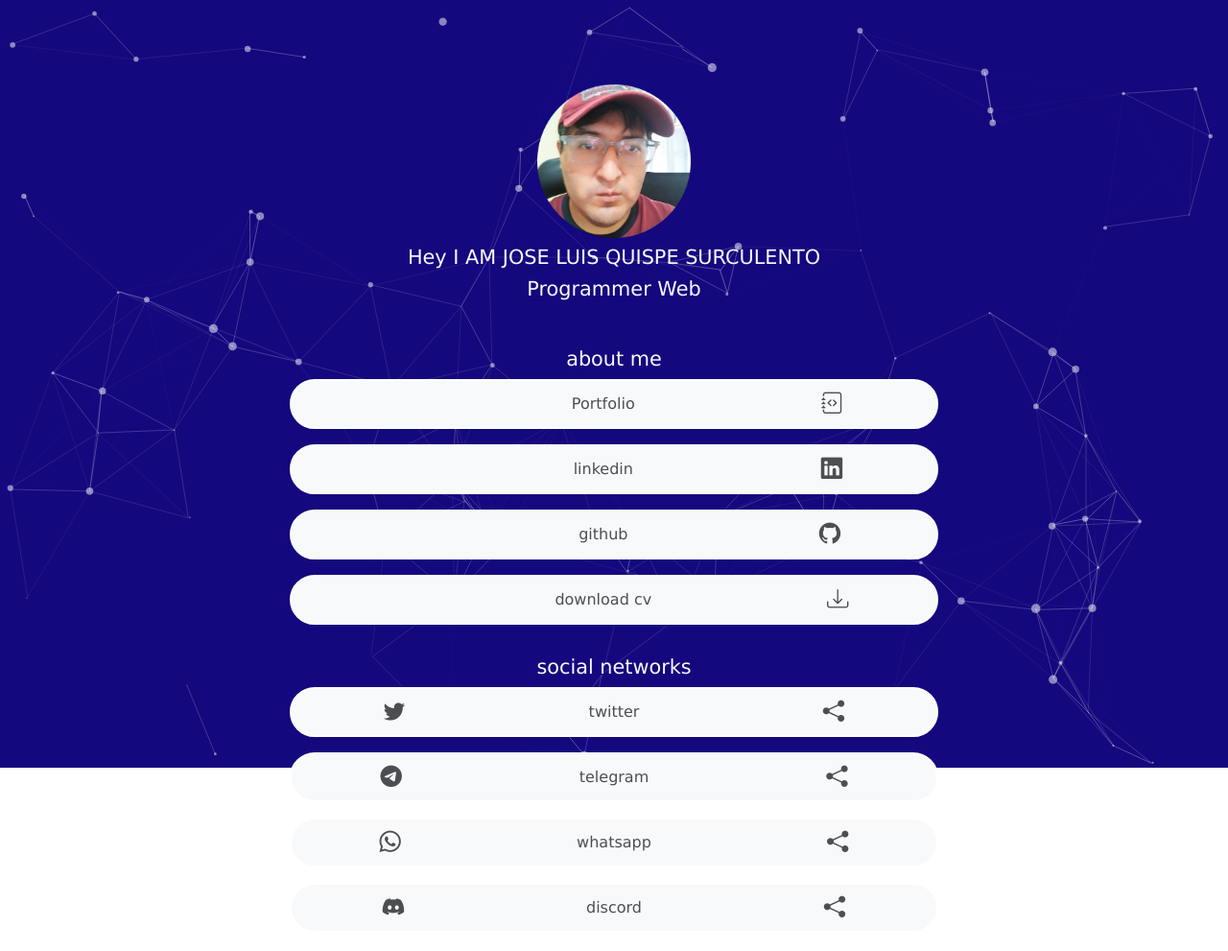
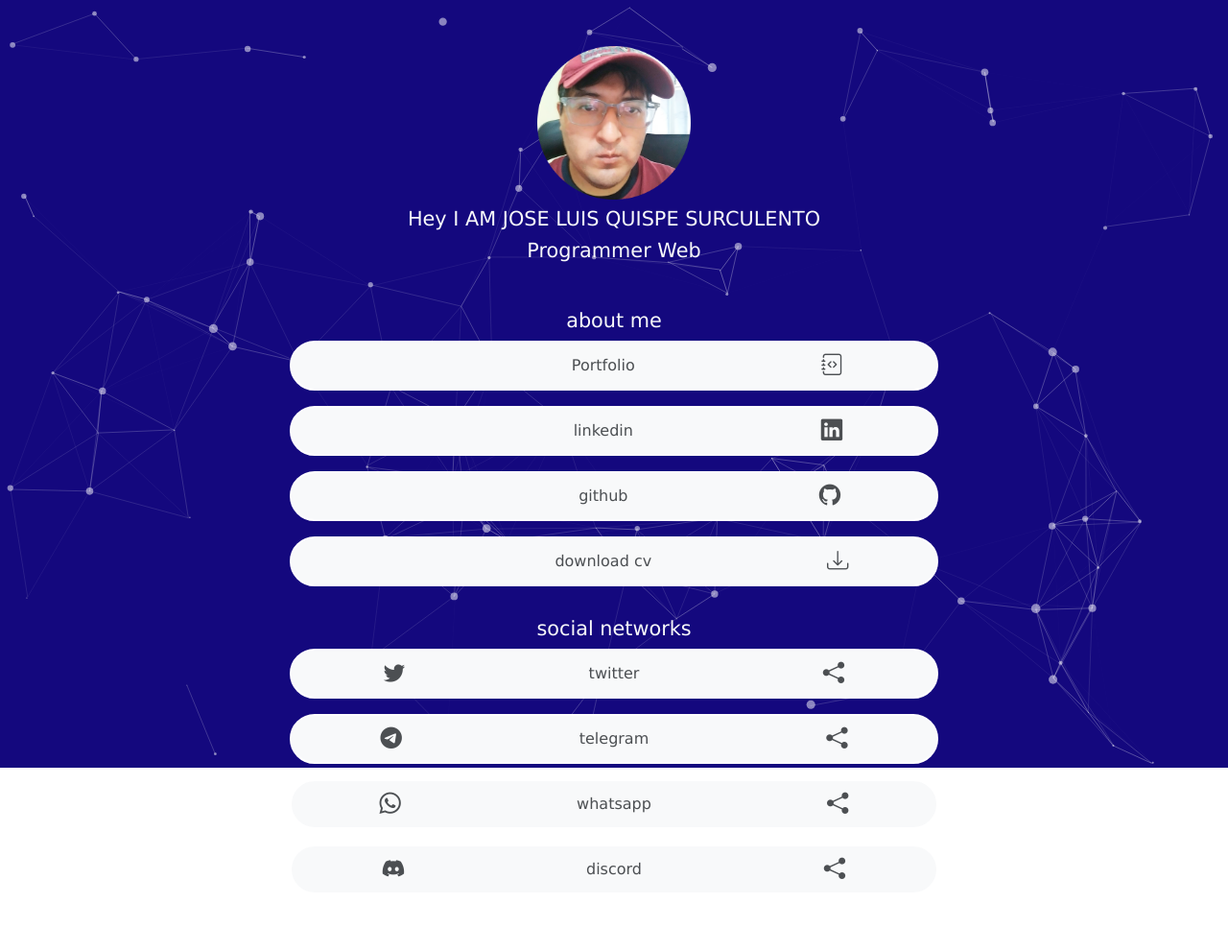
Before and after one commit to joseluisx10/portal-jose, a plain HTML site: page index.html in a window 1280 px wide. Shown: the whole page at 96% size. Drawn offline with nearby package versions, Linux system fonts and the light colour scheme; animation ran at ten frames a second.

Commit message:
sin header

```diff
--- a/css/stylesheet.css
+++ b/css/stylesheet.css
@@ -33,7 +33,7 @@
  }
 
  a {
-     transition: .2s;
+     transition: .3s;
  }
 
  a>* {
--- a/index.html
+++ b/index.html
@@ -17,7 +17,7 @@
 <body>
     <div class="" id="particles-js"></div>
     <!-- =====================HEADER=======================================================-->
-    <header class="header">
+    <!--<header class="header">
         <nav class="dimens edit-border container text-dark mt-3" id="before">
             <ul class="d-flex justify-content-around align-items-center p-0 m-0">
                 <li class="list-unstyled">
@@ -27,12 +27,12 @@
                 <li class="list-unstyled"><i class="bi bi-share-fill icons"></i></li>
             </ul>
         </nav>
-    </header> <!-- =====================FIN HEADER=============-->
+    </header>--> <!-- =====================FIN HEADER=============-->
     <!-- =====================BODY MAIN==================================-->
 
 
-    <div class="dimens container text-center text-light my-2">
-        <main class="">
+    <div class="dimens container text-center text-light my-5">
+        <main>
             <div class="perfil-foto">
                 <img class="w-100" src="./img/perfil.png" alt="">
             </div>
@@ -50,7 +50,7 @@
                 <div class="main-links">
                     <ul class="">
                         <li class="list-unstyled pb-3">
-                            <a href="https://joseluisx10.github.io/portal-version1" target="_blank"
+                            <a href="https://joseluisx10.github.io/portal-version1"
                                 class="d-block edit-border text-dark bg-light">
                                 <ul class="d-flex justify-content-around align-items-center p-0 m-0">
                                     <li class="list-unstyled"></li>
```
Also changed, not shown: js/script.js (line endings or trailing spaces).
